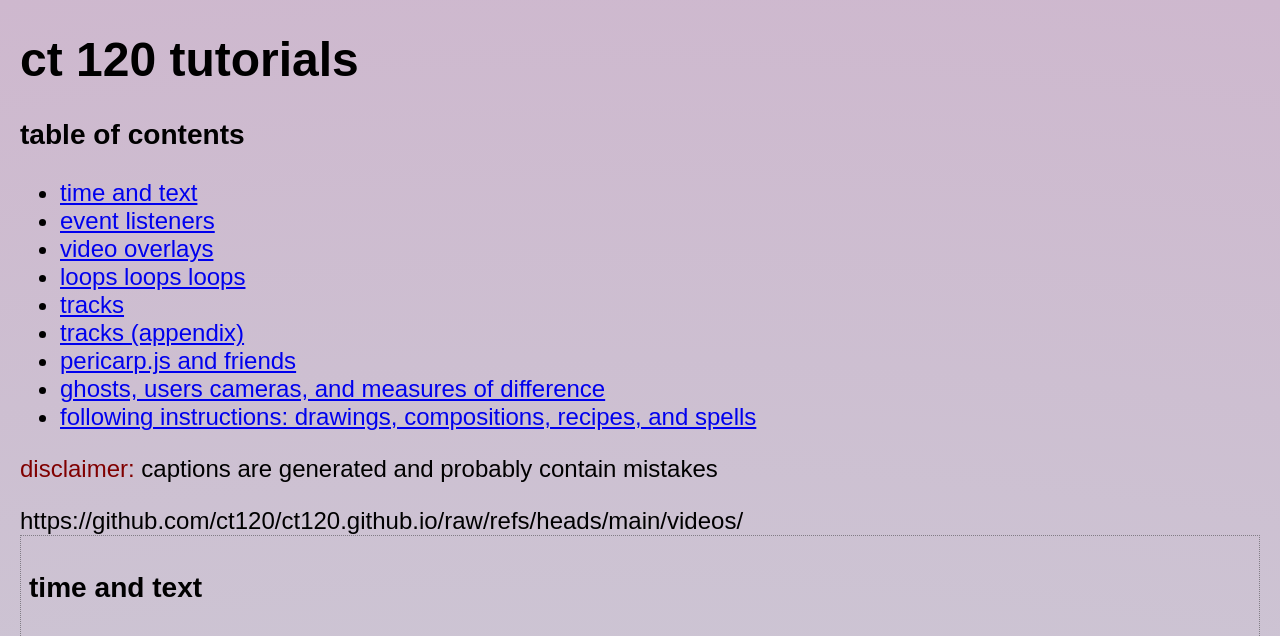
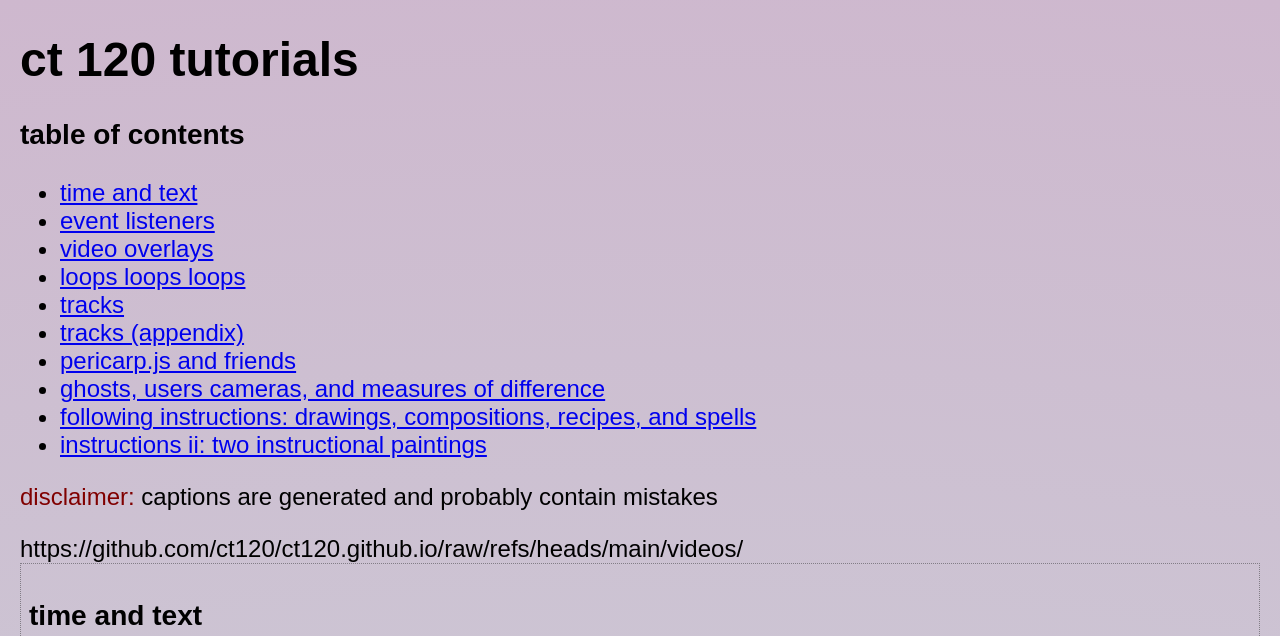
Before and after one commit to ct120/ct120.github.io, a plain HTML site: page tutorials/index.html in a window 1280 px wide. Shown: the top 636 px of the page. Drawn offline with Linux system fonts and the light colour scheme.

Commit message:
add TOC for paintings

```diff
--- a/tutorials/index.html
+++ b/tutorials/index.html
@@ -81,6 +81,7 @@
             <li><a href="#pericarp">pericarp.js and friends</a></li>
             <li><a href="#difference">ghosts, users cameras, and measures of difference</a></li>
             <li><a href="#instructions">following instructions: drawings, compositions, recipes, and spells</a></li>
+	    <li><a href="#paintings">instructions ii: two instructional paintings</a></li>
         </ul>
         <p><span class="disc">disclaimer:</span> captions are generated and probably contain mistakes</p>
     </div>
```
